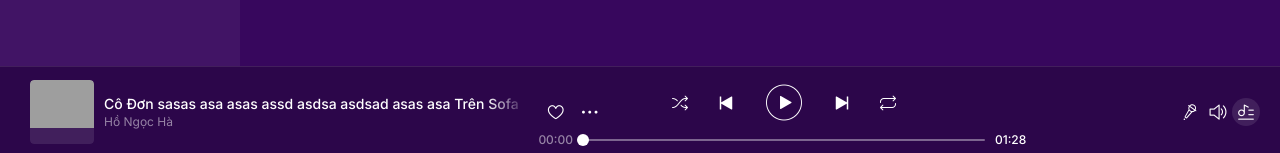
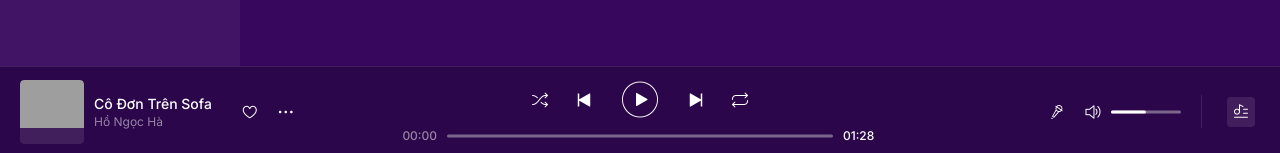
Before and after one commit to CuongKieu98/zing-clone, a React (Create React App) app: page /follow/Au-My/IWZ9Z08O in a window 1280 px wide. Shown: the part 644-797 px from the top of the page. Built offline with nearby package versions, Linux system fonts and the light colour scheme; no server answers; grey boxes are pictures that could not be loaded.

Commit message:
ui playing bar

```diff
--- a/src/App.scss
+++ b/src/App.scss
@@ -499,10 +499,6 @@ h3 {
   flex-grow: 0;
   flex-shrink: 0;
 }
-.icon {
-  line-height: 66%;
-  display: inline-block;
-}
 .clickable{
   cursor: pointer;
 }
@@ -628,6 +624,9 @@ h3 {
 .mar-b-15 {
   margin-bottom: 15px !important;
 }
+.mar-b-5{
+  margin-bottom: 5px !important;
+}
 .mar-r-30 {
   margin-right: 30px !important;
 }
--- a/src/components/now-playing-bar/CenterControl.jsx
+++ b/src/components/now-playing-bar/CenterControl.jsx
@@ -1,10 +1,30 @@
 import React from "react";
 import Button from "../button/Button";
 import Slider from "@mui/material/Slider";
-
-
+import { styled } from "@mui/material/styles";
 const CenterControl = () => {
-
+  const SliderCustom = styled(Slider)({
+    color: "var(--progressbar-active-bg)",
+    height: 3,
+    "&:hover": {
+      height: 5,
+      ".MuiSlider-thumb": {
+        visibility: "visible",
+      },
+    },
+    "& .MuiSlider-thumb": {
+      height: 12,
+      width: 12,
+      visibility: "hidden",
+      backgroundColor: "var(--progressbar-active-bg)",
+      "&:before": {
+        display: "none",
+      },
+      "&:focus, &:hover, &.Mui-active, &.Mui-focusVisible": {
+        boxShadow: "inherit",
+      },
+    },
+  });
 
   return (
     <div className="player-controls__player-bar level-center">
@@ -31,10 +51,10 @@ const CenterControl = () => {
       <div className="level-item mar-b-5">
         <span className="time-left">00:00</span>
         <div className="duration-bar">
-          <Slider
+          <SliderCustom
             size="small"
             defaultValue={0}
-            sx={{color:"var(--progressbar-active-bg)"}}
+            sx={{ color: "var(--progressbar-active-bg)" }}
           />
         </div>
         <span className="time-right">01:28</span>
--- a/src/components/now-playing-bar/LeftControl.jsx
+++ b/src/components/now-playing-bar/LeftControl.jsx
@@ -6,7 +6,7 @@ import Image from "../image/Image";
 const LeftControl = () => {
   return (
     <div className="player-controls-left level-left">
-      <div className="level-item is-narrow">
+      <div className="level-item is-narrow w100">
         <div className="media-item">
           <div className="media-item__left">
             <Link to="/">
@@ -23,7 +23,7 @@ const LeftControl = () => {
                 <span className="song-title-item">
                   <Link to={"/"}>
                     <div className="title-wrapper">
-                      <span className="item-title title">Cô Đơn sasas asa asas assd asdsa asdsad asas asa Trên Sofa</span>
+                      <span className="item-title title">Cô Đơn Trên Sofa</span>
                     </div>
                   </Link>
                 </span>
--- a/src/components/now-playing-bar/PlayingBar.jsx
+++ b/src/components/now-playing-bar/PlayingBar.jsx
@@ -1,24 +1,32 @@
-import React from "react";
+import React, { useState } from "react";
 
 import CenterControl from "./CenterControl";
 import LeftControl from "./LeftControl";
 import "./playing-bar.scss";
+import RightBar from "./RightBar";
 import RightControl from "./RightControl";
+const PlayingBar = () => {
+  const [openRightBar, setOpenRightBar] = useState(false);
 
-const PlayingBar = () => {
+
+  const toggleTabRight = () => {
+    setOpenRightBar(!openRightBar);
+  };
+
+
   return (
     <div className="now-playing-bar">
-        {/* righttab */}
+      {/* righttab */}
+      <RightBar />
       <div className="player-controls clickable">
         <div className="level player-controls__container">
-            <LeftControl />
-            <CenterControl />
-            <RightControl />
+          <LeftControl />
+          <CenterControl />
+          <RightControl onClick={() => toggleTabRight()} />
         </div>
       </div>
     </div>
   );
 };
 
-
 export default PlayingBar;
--- /dev/null
+++ b/src/components/now-playing-bar/RightBar.jsx
@@ -0,0 +1,15 @@
+import React from 'react'
+
+const RightBar = () => {
+  return (
+    <div className='right-bar'>
+        <div className="right-bar__container">
+            <div className="right-bar__header">
+
+            </div>
+        </div>
+    </div>
+  )
+}
+
+export default RightBar
--- a/src/components/now-playing-bar/RightControl.jsx
+++ b/src/components/now-playing-bar/RightControl.jsx
@@ -1,30 +1,63 @@
 import React from "react";
 import Button from "../button/Button";
+import Slider from "@mui/material/Slider";
 
-const RightControl = () => {
+import { styled } from "@mui/material/styles";
+
+const RightControl = (props) => {
+  const { onClick } = props;
+  const SliderCustom = styled(Slider)({
+    color: "var(--progressbar-active-bg)",
+    height: 3,
+    "&:hover": {
+      height: 5,
+      ".MuiSlider-thumb": {
+        visibility: "visible",
+      },
+    },
+    "& .MuiSlider-thumb": {
+      height: 12,
+      width: 12,
+      visibility: "hidden",
+      backgroundColor: "var(--progressbar-active-bg)",
+      "&:before": {
+        display: "none",
+      },
+      "&:focus, &:hover, &.Mui-active, &.Mui-focusVisible": {
+        boxShadow: "inherit",
+      },
+    },
+  });
   return (
-    <div className="player-controls-right level-right">
+    <div className="player-controls__right level-right">
       <div className="level-item is-narrow">
-        <Button className="no-bg">
+        <Button className="no-bg next">
           <i className="icon ic-karaoke"></i>
         </Button>
       </div>
       <div className="level-item is-narrow">
         <div className="player-volume">
-          <Button className="no-bg">
+          <Button className="no-bg next">
             <i className="icon ic-volume"></i>
           </Button>
+          <div className="duration-vol">
+            <SliderCustom
+              size="small"
+              defaultValue={50}
+              sx={{ color: "var(--progressbar-active-bg)" }}
+            />
+          </div>
         </div>
       </div>
       <div className="level-item is-narrow">
         <span className="divide"></span>
       </div>
       <div className="level-item is-narrow">
-          <Button className="">
-        <div className="button-zmd">
+        <Button className="no-bg list-music" onClick={onClick}>
+          <div className=" button-zmd">
             <i className="icon ic-list-music"></i>
-        </div>
-          </Button>
+          </div>
+        </Button>
       </div>
     </div>
   );
--- a/src/components/now-playing-bar/playing-bar.scss
+++ b/src/components/now-playing-bar/playing-bar.scss
@@ -26,6 +26,9 @@
         position: relative;
         width: 30%;
         z-index: 1;
+        .w100 {
+          width: 100%;
+        }
         .media-item {
           padding: 0;
           transition: transform 0.5s;
@@ -34,7 +37,6 @@
           align-items: center;
           display: flex;
           text-align: left;
-          padding: 10px;
           border-radius: 5px;
           -webkit-user-select: none;
           -ms-user-select: none;
@@ -110,6 +112,7 @@
                     white-space: nowrap;
                     max-width: 100%;
                     vertical-align: top;
+                    color: var(--player-text);
                   }
                 }
               }
@@ -134,9 +137,15 @@
             flex-shrink: 0;
             .btn {
               padding: 3px;
+              margin: 0 2px;
               &:hover {
                 background-color: hsla(0, 0%, 100%, 0.1);
                 filter: brightness(0.9);
+              }
+              .icon {
+                font-size: 16px;
+                padding: 5px;
+                border-radius: 50%;
               }
             }
           }
@@ -154,7 +163,9 @@
         .btn {
           margin: 0 7px;
           line-height: 0;
-          padding: 3px;
+          padding: 2px;
+          border: none;
+          color: var(--player-text);
           &:hover {
             background-color: hsla(0, 0%, 100%, 0.1);
           }
@@ -195,12 +206,78 @@
         font-weight: 500;
         margin-left: 10px;
       }
-      .duration-bar{
-        @include flex(center,center);
+      .duration-bar {
+        @include flex(center, center);
         height: 15px;
         width: 100%;
         cursor: pointer;
       }
+    }
+    &__right {
+      width: 30%;
+      .player-volume {
+        display: flex;
+        align-items: center;
+        .duration-vol {
+          @include flex(center, center);
+          width: 70px;
+          height: 15px;
+          cursor: pointer;
+        }
+      }
+      .divide {
+        height: 33px;
+        width: 1px;
+        background-color: var(--border-player);
+        margin: 0 20px;
+      }
+      .btn {
+        padding: 3px;
+        margin: 0 2px;
+        .icon {
+          font-size: 16px;
+          padding: 5px;
+          border-radius: 50%;
+        }
+      }
+      .next:hover {
+        background-color: hsla(0, 0%, 100%, 0.1);
+      }
+      .list-music:hover {
+        background-color: transparent;
+        .button-zmd {
+          background-color: hsla(0, 0%, 100%, 0.2);
+        }
+      }
+      .button-zmd {
+        position: relative;
+        background-color: hsla(0, 0%, 100%, 0.1);
+        border-radius: 4px;
+        height: 30px;
+        line-height: 30px;
+        border: 1px solid transparent;
+        font-weight: 500;
+        color: var(--player-text);
+        font-size: 12px;
+      }
+    }
+  }
+  .right-bar {
+    z-index: 2;
+    border: none;
+    box-shadow: var(--box-shadow-queue);
+    bottom: 90px;
+    background-color: var(--queue-player-popup-bg);
+    &__container {
+      height: calc(100vh - 90px);
+      max-height: calc(100vh - 90px);
+      background-color: var(--white-primary);
+      bottom: 0;
+      right: 0;
+      position: relative;
+      border-radius: inherit;
+      display: flex;
+      flex-direction: column;
     }
   }
 }
```
